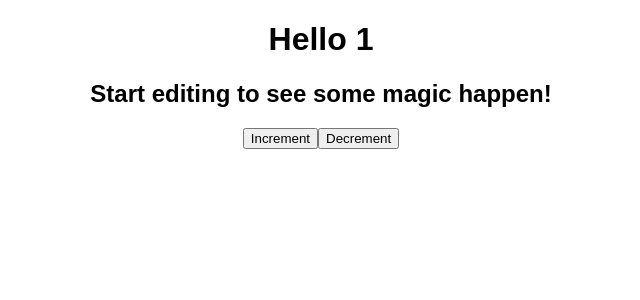
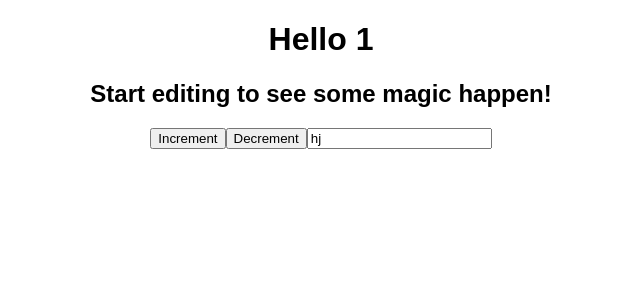
Before and after one commit to thejam2/reactHooks, a React (Create React App) app: page / in a window 1280 px wide. Shown: the top 300 px of the page, without its empty margins (319-959 px from the left). Built offline with nearby package versions, Linux system fonts and the light colour scheme.

Commit message:
useInput

```diff
--- a/src/App.js
+++ b/src/App.js
@@ -1,16 +1,39 @@
 import { useState } from "react";
 import "./styles.css";
+
+const useInput = (initialValue, validator) => {
+  // validator 추가
+  const [value, setValue] = useState(initialValue);
+  const onChange = (event) => {
+    const {
+      target: { value },
+    } = event;
+    let willUpdate = true;
+    if (typeof validator === "function") {
+      willUpdate = validator(value); // validator 실행
+    }
+    if (willUpdate) {
+      setValue(value);
+    }
+  };
+
+  return { value, onChange };
+};
 
 export default function App() {
   const [item, setItem] = useState(1);
   const incrementItem = () => setItem(item + 1);
   const decrementItem = () => setItem(item - 1);
+
+  const maxLen = (value) => value.length < 10; // maxLen 함수 선언
+  const name = useInput("hj", maxLen); // maxLen을 args로 전달
   return (
     <div className="App">
       <h1>Hello {item}</h1>
       <h2>Start editing to see some magic happen!</h2>
       <button onClick={incrementItem}>Increment</button>
       <button onClick={decrementItem}>Decrement</button>
+      <input placeholder="name" {...name} />
     </div>
   );
 }
```
